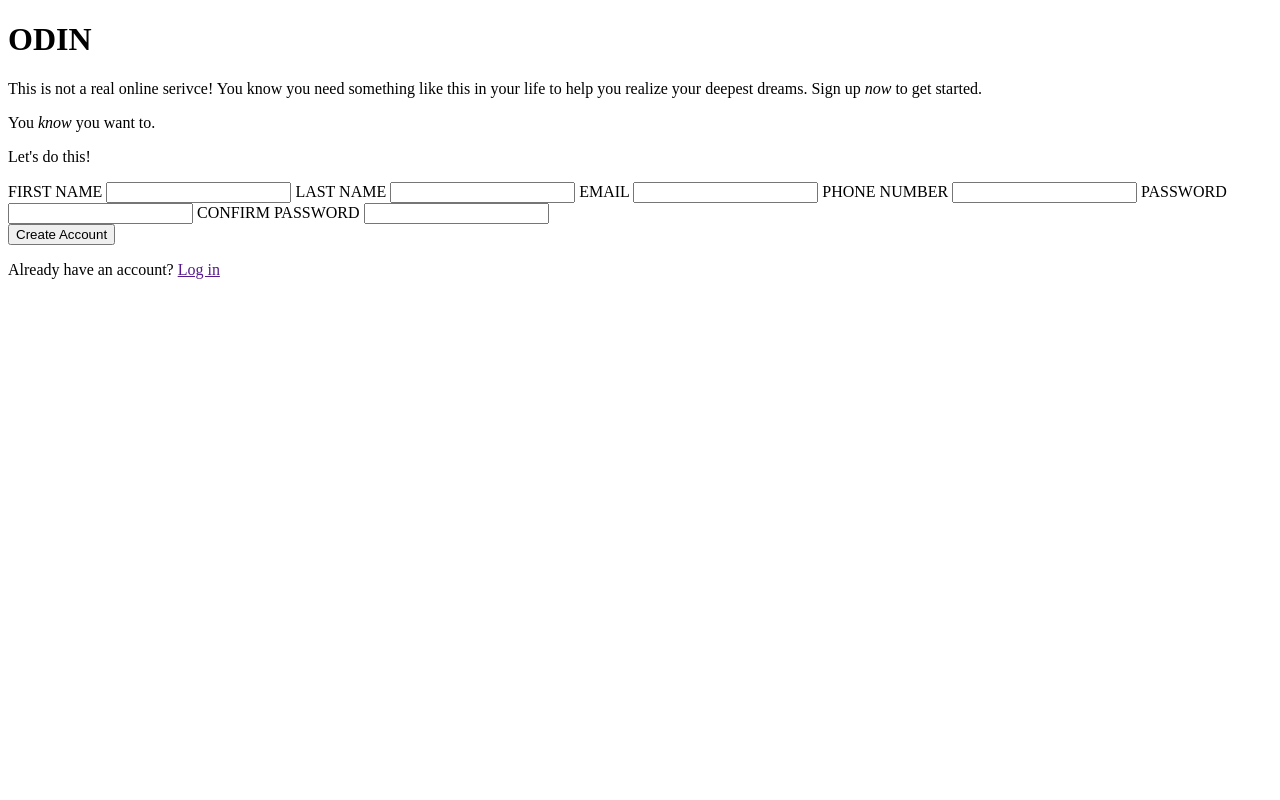
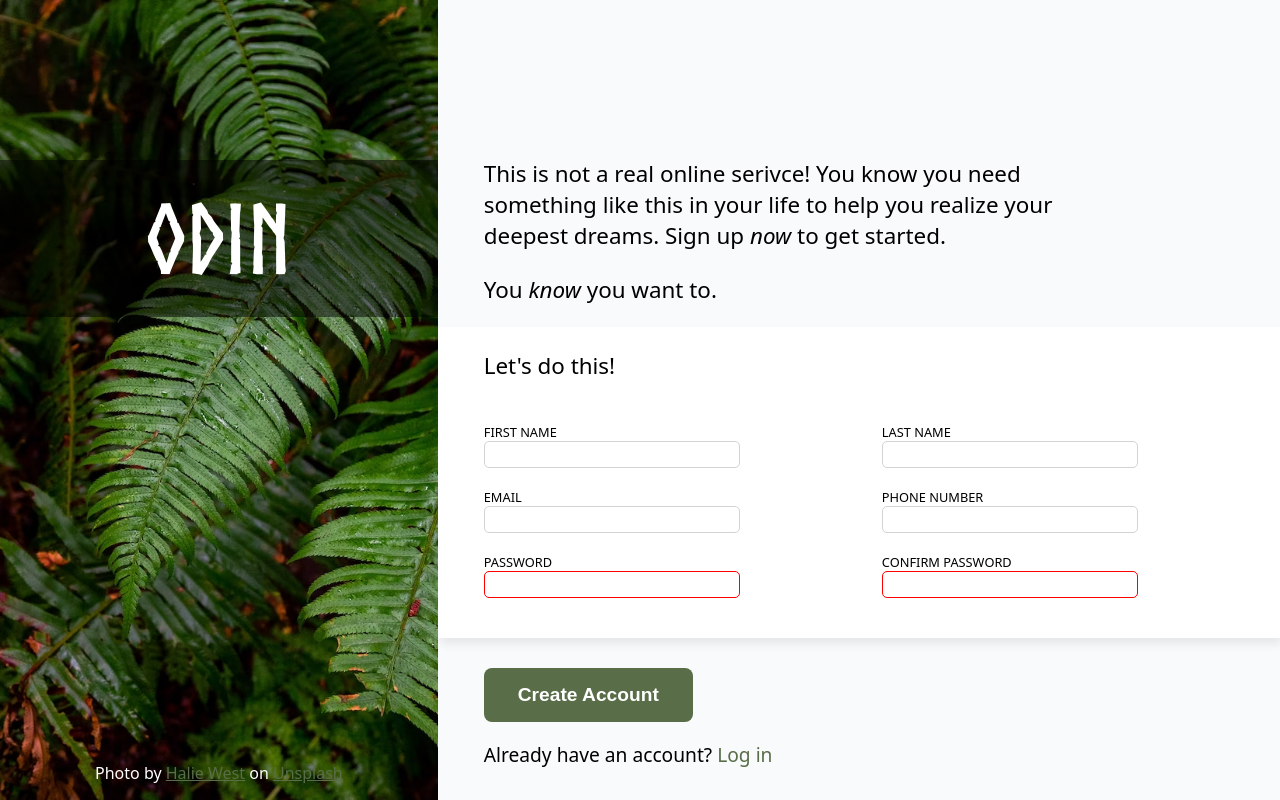
Before and after one commit to SanctusFides/TOP-signup, a plain HTML site: page index.html in a window 1280 px wide. Drawn offline with Linux system fonts and the light colour scheme.

Commit message:
Finished styling and building JS logic

```diff
--- a/index.html
+++ b/index.html
@@ -1,54 +1,67 @@
 <!DOCTYPE html>
 <html lang="en">
+
 <head>
     <meta charset="UTF-8">
     <meta http-equiv="X-UA-Compatible" content="IE=edge">
     <meta name="viewport" content="width=device-width, initial-scale=1.0">
     <title>Document</title>
+    <link rel="stylesheet" href="style.css">
+    <script src="script.js"></script>
 </head>
+
 <body>
-    <div id="container">
+    <div class="container">
 
-        <div id="splash">
-            <h1>ODIN</h1>
-
+        <div class="splash">
+            <div class="logo">
+                <h1>ODIN</h1>
+            </div>
+            <div class="credit">
+                <p>Photo by <a href="https://unsplash.com/photos/25xggax4bSA">Halie West</a> on <a
+                        href="https://unsplash.com/photos/25xggax4bSA">Unsplash</a></p>
+            </div>
         </div>
 
-        <div id="signup">
-            <div id="signup-top">
-                <p>This is not a real online serivce! You know you need something like this in your life to help you realize your deepest dreams. Sign up <i>now</i> to get started.</p>
+        <div class="signup">
+            <div class="signup-top">
+                <p>This is not a real online serivce! You know you need something like this in your life to help you
+                    realize your deepest dreams. Sign up <i>now</i> to get started.</p>
                 <p>You <i>know</i> you want to.</p>
             </div>
 
-            <div id="signup-mid">
+            <div class="signup-mid">
                 <p>Let's do this!</p>
-                <label for="first-name">FIRST NAME</label>
-                <input type="text" name="first-name" id="first-name">
+                <form action="" class="signupsheet">
+                    <label for="first-name">FIRST NAME</label>
+                    <label for="last-name">LAST NAME</label>
 
-                <label for="last-name">LAST NAME</label>
-                <input type="text" name="last-name" id="last-name">
+                    <input type="text" name="first-name" id="first-name">
+                    <input type="text" name="last-name" id="last-name">
 
-                <label for="email">EMAIL</label>
-                <input type="email" name="email" id="email">
+                    <label for="email">EMAIL</label>
+                    <label for="phone">PHONE NUMBER</label>
 
-                <label for="phone">PHONE NUMBER</label>
-                <input type="text" name="phone" id="phone">
+                    <input type="email" name="email" id="email">
+                    <input type="tel" name="phone" id="phone">
 
-                <label for="password">PASSWORD</label>
-                <input type="password" name="password" id="password">
+                    <label for="password">PASSWORD</label>
+                    <label for="confpassword">CONFIRM PASSWORD</label>
 
-                <label for="confpassword">CONFIRM PASSWORD</label>
-                <input type="password" name="confpassword" id="confpassword">
-
+                    <input type="password" name="password" id="password" required>
+                    <input type="password" name="confpassword" id="confpassword" onkeyup="check()" required>
+                    <span id="error"></span>
+                </form>
             </div>
 
-            <div id="signup-bottom">
+            <div class="signup-bottom">
                 <button>Create Account</button>
-                <p>Already have an account? <a href="">Log in</a></p>
+                <p>Already have an account? <a href="zooplyloop" id="login">Log in</a></p>
             </div>
         </div>
 
 
     </div>
 </body>
+
 </html>
--- a/script.js
+++ b/script.js
@@ -0,0 +1,15 @@
+function check() {
+    const password = document.querySelector('input[name=password]');
+    const confirmation = document.querySelector('input[name=confpassword]');
+    const errorMessage = document.getElementById('error');
+
+    if (confirmation.value === password.value) {
+        confirmation.setCustomValidity('');
+        password.setCustomValidity('');
+        errorMessage.textContent = '';
+    } else {
+        password.setCustomValidity("Passwords do not match");
+        confirmation.setCustomValidity("Passwords do not match");
+        errorMessage.textContent = '* Passwords do not match';
+    }
+}
--- a/style.css
+++ b/style.css
@@ -0,0 +1,141 @@
+@font-face {
+    font-family: 'nord';
+    src: url('norse.otf');
+  }
+
+
+body {
+    padding: 0;
+    margin: 0;
+    height: 100vh;
+    width: 100vw;
+    font-family: system-ui, -apple-system, BlinkMacSystemFont, 'Segoe UI', Roboto, Oxygen, Ubuntu, Cantarell, 'Open Sans', 'Helvetica Neue', sans-serif;
+    background-color: #f9fafb;
+}
+
+
+.container {
+    display: flex;
+}
+
+.splash {
+    display: flex;
+    flex-direction: column;
+    position: relative;
+    justify-content: center;
+    align-items: center;
+    background-image: url("plant.avif");
+    background-size: cover;
+    width: 66vw;
+    height: 100vh;
+    color: white;
+}
+
+.logo{
+    font-family: nord;
+    background-color: rgba(0, 0, 0, 0.5);
+    width: 100%;
+    font-size: 3rem;
+    position: absolute;
+    top: 20%;
+}
+
+h1{
+    opacity: 1;
+    text-align: center;
+    margin: 0;
+    padding-bottom: 30px;
+    padding-top: 30px;
+}
+
+.credit {
+    position: absolute;
+    bottom: 0;
+}
+
+.signup {
+    display: flex;
+    flex-direction: column;
+    height: 33%;
+    font-weight: 525;
+    font-size: 1.4rem;
+}
+
+.signup-top {
+    margin-top: 17vh;
+    padding-left: 46px;
+    height: 33%;
+    max-width: 75%;
+}
+
+.signup-mid {
+    background-color: white;
+    padding-left: 46px;
+    height: 33%;
+    box-shadow: 2px 6px 9px rgba(0, 0, 0, 0.08);
+}
+
+.signupsheet {
+    display: grid;
+    grid-template-columns: 1fr 1fr;
+    padding-bottom: 40px;
+}
+
+.signup-bottom {
+    padding-top: 30px;
+    padding-left: 46px;
+    height: 33%;
+    font-size: 1.2rem;
+}
+
+input {
+    width: 20vw;
+    padding: 5px;
+    border-radius: 5px;
+    box-sizing:border-box;
+    border: 1px solid lightgray;
+
+}
+
+input:focus {
+    outline: none;
+    border: 1px solid blue;
+    box-shadow: 2px 2px 4px rgba(0, 0, 0, 0.3);
+}
+
+input:invalid {
+    border: 1px solid red;
+}
+
+label {
+    margin-top: 20px;
+    font-size: .8rem;
+    font-weight: 00;
+}
+
+button{
+    color: white;
+    background-color: #596D48;
+    border-radius: 8px;
+    padding: 16px 34px;
+    font-size: 1.2rem;
+    font-weight: 600;
+    border: none;
+}
+
+a{
+    color: #596D48;
+}
+
+a:visited {
+    color: white;
+}
+
+#login {
+    text-decoration: none;
+}
+
+#error {
+    font-size: .8rem;
+    color: red;
+}
```
Also changed, not shown: norse.otf (added), plant.avif (added).
